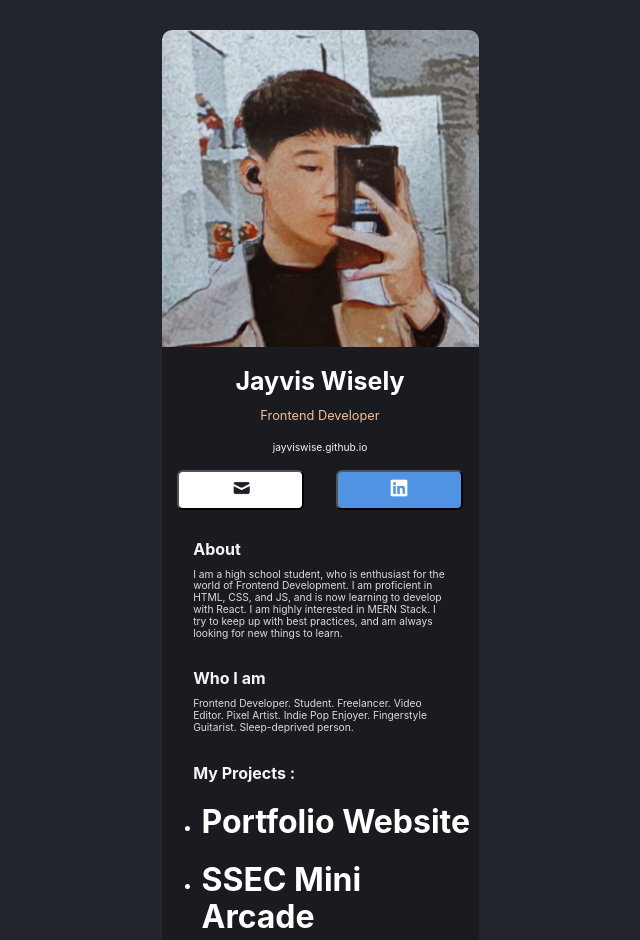
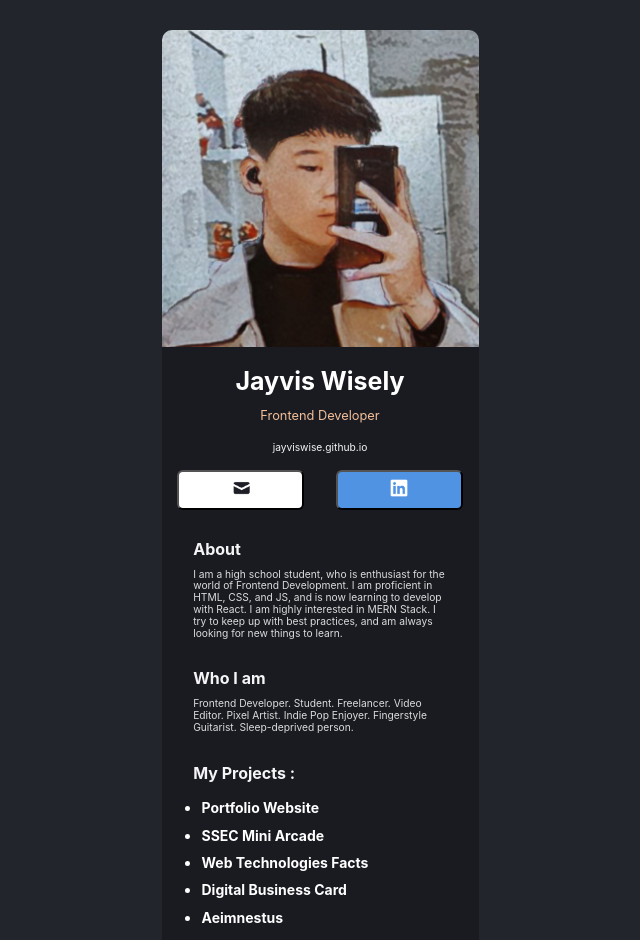
Before and after one commit to blazyboi/Digital-Business-Card, a React (Vite) app: page / in a window 1280 px wide. Shown: the top 940 px of the page, without its empty margins (320-960 px from the left). Built offline with nearby package versions, Linux system fonts and the light colour scheme.

Commit message:
Still Fixing Font

```diff
--- a/components/Projects.jsx
+++ b/components/Projects.jsx
@@ -5,19 +5,19 @@ export default function Projects() {
         <div className="projects">
             <ul>
                 <li>
-                    <h1>Portfolio Website</h1>
+                    <h1 className="projects--title">Portfolio Website</h1>
                 </li>
                 <li>
-                    <h1>SSEC Mini Arcade</h1>
+                    <h1 className="projects--title">SSEC Mini Arcade</h1>
                 </li>
                 <li>
-                    <h1>Web Technologies Facts</h1>
+                    <h1 className="projects--title">Web Technologies Facts</h1>
                 </li>
                 <li>
-                    <h1>Digital Business Card</h1>
+                    <h1 className="projects--title">Digital Business Card</h1>
                 </li>
                 <li>
-                    <h1>Aeimnestus</h1>
+                    <h1 className="projects--title">Aeimnestus</h1>
                 </li>
             </ul>
         </div>
--- a/style.css
+++ b/style.css
@@ -114,7 +114,7 @@ body {
     font-weight: 700;
 }
 
-.projects > h1 {
+.projects--title {
     font-size: 14px;
 }
 
```
